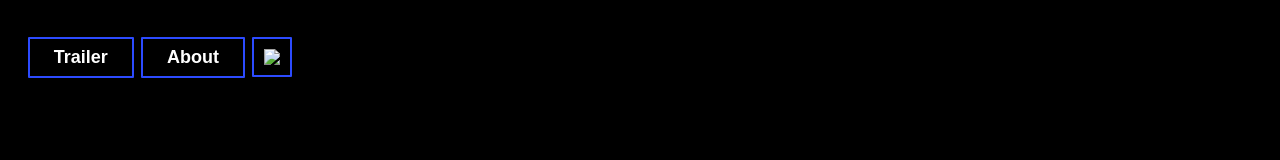
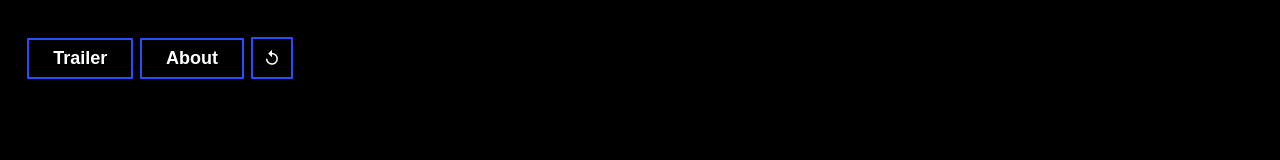
Before and after one commit to swrvo2020/imdcapstone, a plain HTML site: page website/index.html in a window 1280 px wide. Shown: the top 160 px of the page. Drawn offline with nearby package versions, Linux system fonts and the light colour scheme; the site is published under a folder, as on GitHub Pages, so addresses that start at the root find nothing; a web font is replaced by a local one.

Commit message:
fixed icon

```diff
--- a/website/index.html
+++ b/website/index.html
@@ -26,7 +26,7 @@
             <a id="simluation-page" class="menu-item" target="_blank" href="https://www.youtube.com/watch?v=kGV1SGsuoPI&feature=youtu.be">Trailer</a>
             <a id="about-page" class="menu-item" target="_blank" href="https://www.behance.net/gallery/98135011/Urban-Air-Mobility-by-SWRVO">About</a>
             <button id="restart-button" class="menu-item">
-              <img src="/assets/replay.png"></img>
+              <img src="assets/replay.png"></img>
             </button>
           </div>
         </div>
```
Also changed, not shown: 1 other file.
